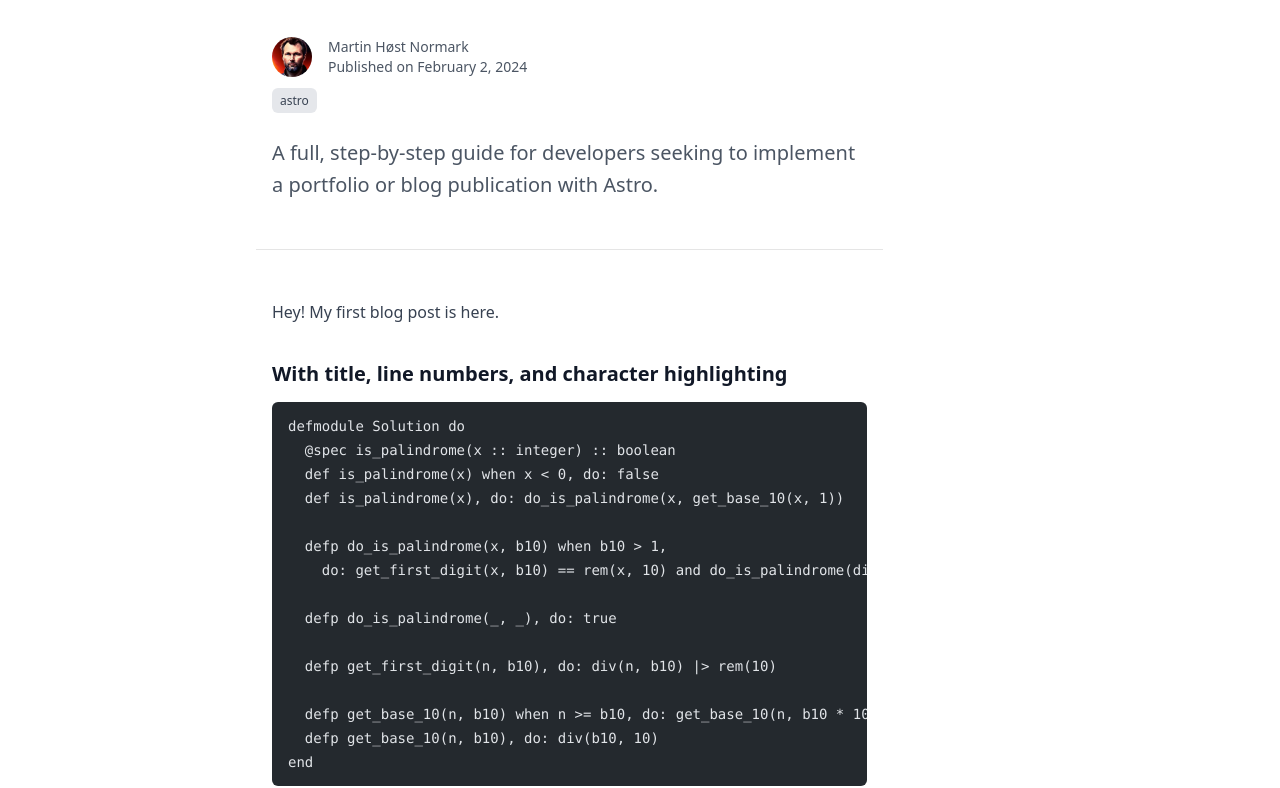
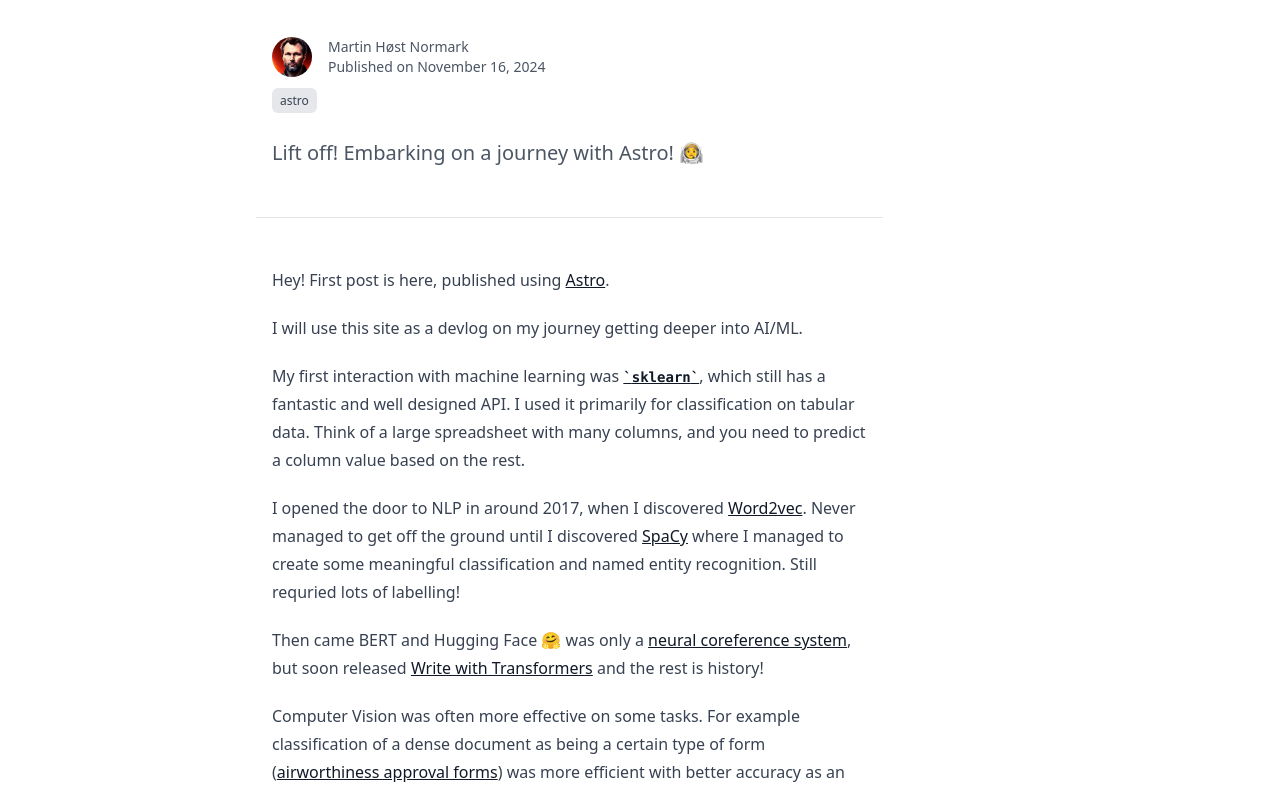
Before and after one commit to martinnormark/site, an Astro site: page /blog/ello-world in a window 1280 px wide. Shown: the part 200-988 px from the top of the page. Built offline with nearby package versions, Linux system fonts and the light colour scheme; Astro itself is replaced by a stand-in of ours; some packages are replaced by stand-ins of ours.

Commit message:
feat: Add content to ello-world post

````diff
--- a/src/content/blog/ello-world.mdx
+++ b/src/content/blog/ello-world.mdx
@@ -1,28 +1,37 @@
 ---
 title: "ello world"
-date: 2024-02-02
-excerpt: A full, step-by-step guide for developers seeking to implement a portfolio or blog publication with Astro.
+date: 2024-11-16
+excerpt: Lift off! Embarking on a journey with Astro! 👨‍🚀
 tags: [astro]
 ---
 
-Hey! My first blog post is here.
+Hey! First post is here, published using [Astro](https://astro.build/).
 
-### With title, line numbers, and character highlighting
+I will use this site as a devlog on my journey getting deeper into AI/ML.
 
-```elixir title="fib.ex" showLineNumbers
-defmodule Solution do
-  @spec is_palindrome(x :: integer) :: boolean
-  def is_palindrome(x) when x < 0, do: false
-  def is_palindrome(x), do: do_is_palindrome(x, get_base_10(x, 1))
+My first interaction with machine learning was [`sklearn`](https://scikit-learn.org/stable/), which still has a fantastic and well designed API. I used it primarily for classification on tabular data. Think of a large spreadsheet with many columns, and you need to predict a column value based on the rest.
 
-  defp do_is_palindrome(x, b10) when b10 > 1,
-    do: get_first_digit(x, b10) == rem(x, 10) and do_is_palindrome(div(x, 10), div(b10, 100))
+I opened the door to NLP in around 2017, when I discovered [Word2vec](https://en.wikipedia.org/wiki/Word2vec). Never managed to get off the ground until I discovered [SpaCy](https://spacy.io/) where I managed to create some meaningful classification and named entity recognition. Still requried lots of labelling!
 
-  defp do_is_palindrome(_, _), do: true
+Then came BERT and Hugging Face 🤗 was only a [neural coreference system](https://huggingface.co/coref/), but soon released [Write with Transformers](https://banana-projects-transformer-autocomplete.hf.space/) and the rest is history!
 
-  defp get_first_digit(n, b10), do: div(n, b10) |> rem(10)
+Computer Vision was often more effective on some tasks. For example classification of a dense document as being a certain type of form ([airworthiness approval forms](https://ecommerce.aviationeu.supplies/en/content/8-faaeasa-airworthiness-approval-forms-for-productsparts)) was more efficient with better accuracy as an image classification problem using AWS Rekognition at the time.
 
-  defp get_base_10(n, b10) when n >= b10, do: get_base_10(n, b10 * 10)
-  defp get_base_10(n, b10), do: div(b10, 10)
-end
-```
+Applied similar technique to find page orientation problems in scanned documents:
+
+<blockquote class="twitter-tweet">
+  <a href="https://twitter.com/MartinHN/status/1440762582910963712"></a>
+</blockquote>
+
+Object detection was also useful with document images:
+
+<blockquote class="twitter-tweet">
+  <a href="https://twitter.com/MartinHN/status/976928114575134720"></a>
+</blockquote>
+<script
+  async
+  src="https://platform.twitter.com/widgets.js"
+  charset="utf-8"
+></script>
+
+Today, large language models and moreso, Vision Language Models (VLMs) can doo all of this with few-shot prompting (if not zero-shot). For efficiency, use it to label examples and distil a smaller model, optimize it with quantization and ONNX runtime and you have a beast!
````
